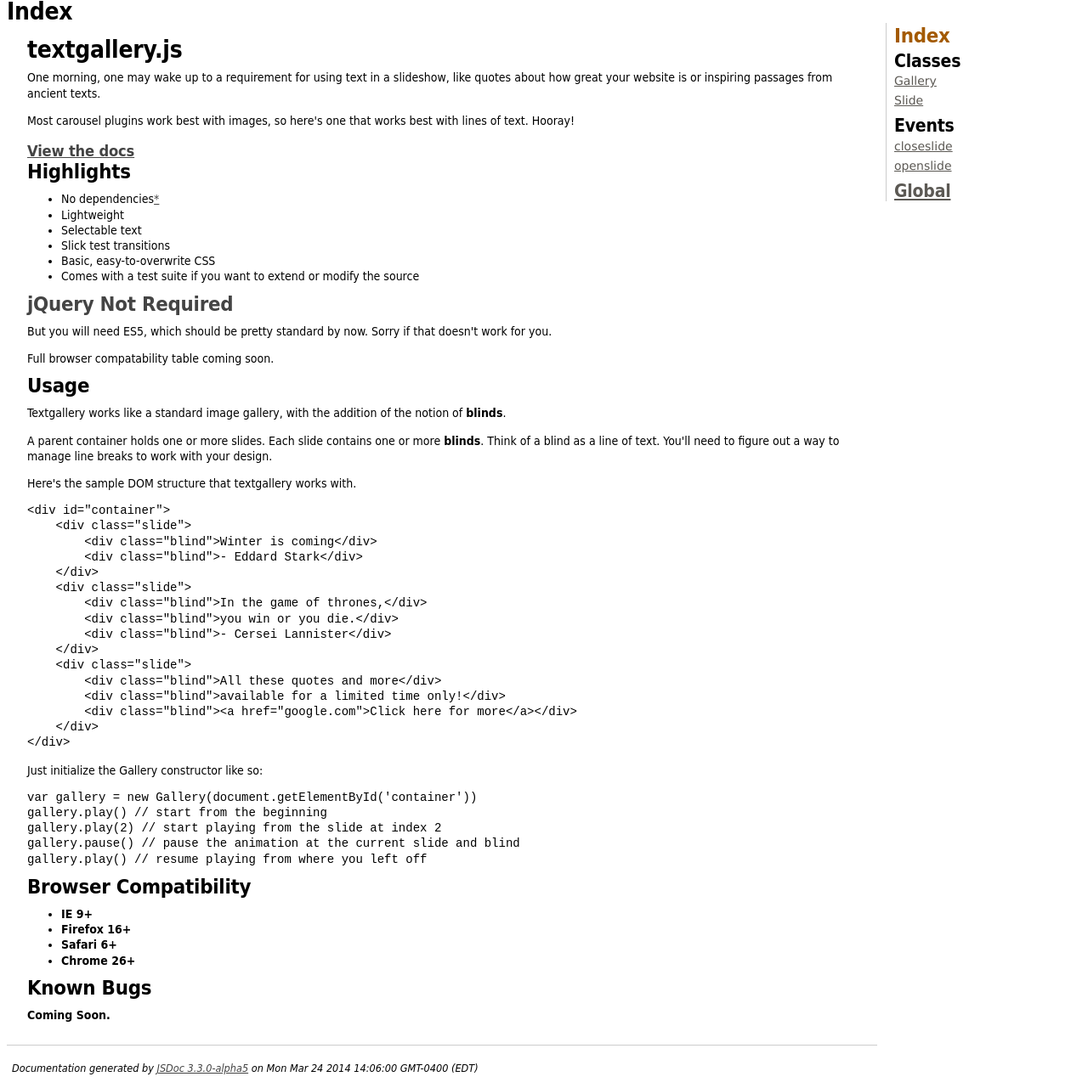
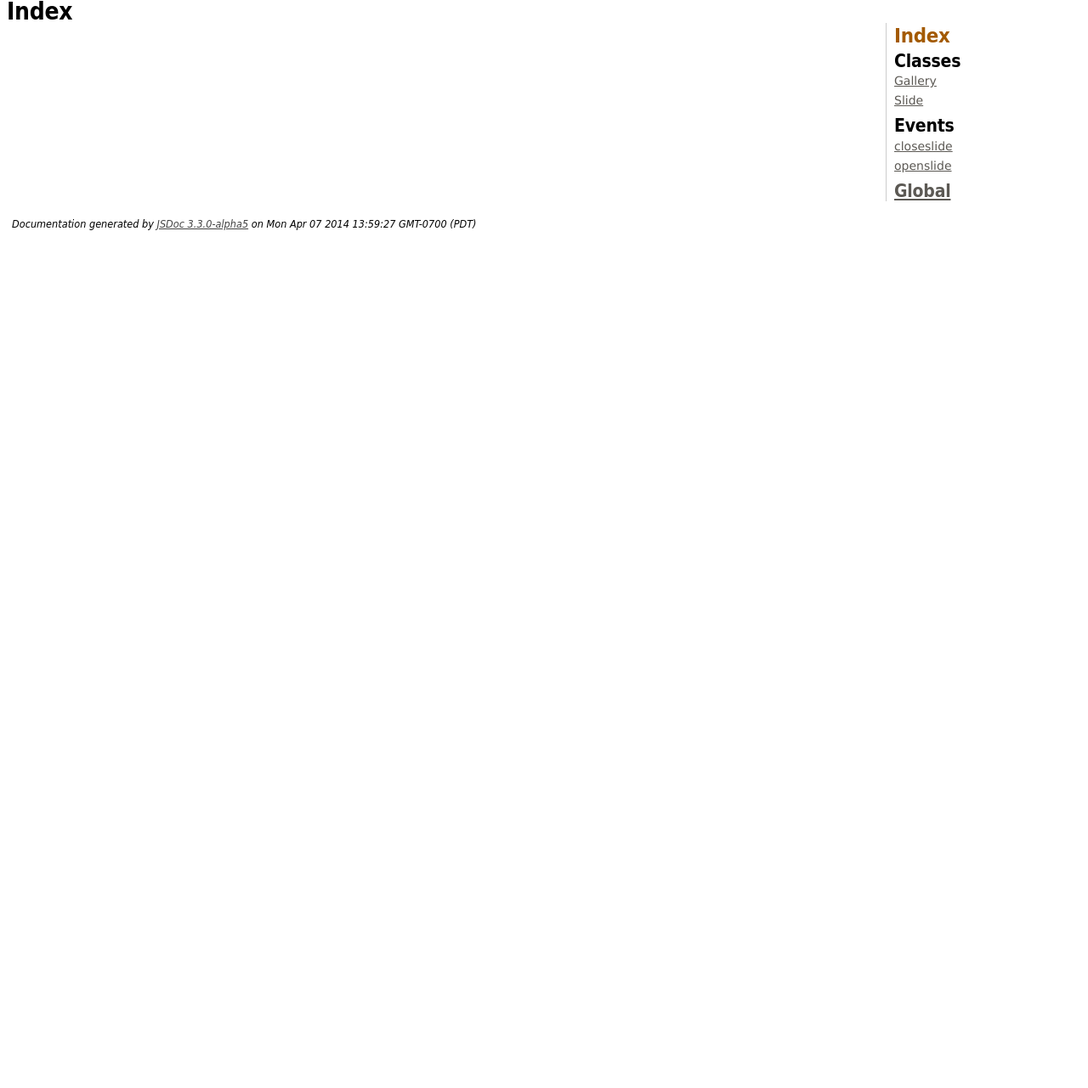
Before and after one commit to noslouch/textgallery, a plain HTML site: page out/index.html in a window 1280 px wide. Shown: the part 9-1290 px from the top of the page at 85% size. After the commit the page ends 800 px from the top, so only its background shows below. Drawn offline with Linux system fonts and the light colour scheme.

Commit message:
recreate docs

```diff
--- a/out/index.html
+++ b/out/index.html
@@ -40,60 +40,6 @@
 
 
 
-    <section>
-        <article><h1>textgallery.js</h1><p>One morning, one may wake up to a requirement for using text in a slideshow,
-like quotes about how great your website is or inspiring passages from ancient
-texts. </p>
-<p>Most carousel plugins work best with images, so here's one that works best with
-lines of text. Hooray!</p>
-<h4><a href="http://noslouch.github.io/textgallery">View the docs</a></h4><h2>Highlights</h2><ul>
-<li>No dependencies<a href="#requirements">*</a></li>
-<li>Lightweight</li>
-<li>Selectable text</li>
-<li>Slick test transitions</li>
-<li>Basic, easy-to-overwrite CSS</li>
-<li>Comes with a test suite if you want to extend or modify the source</li>
-</ul>
-<h2><a name="requirements">jQuery Not Required</a></h2><p>But you will need ES5, which should be pretty standard by now. Sorry if that
-doesn't work for you.</p>
-<p>Full browser compatability table coming soon.</p>
-<h2>Usage</h2><p>Textgallery works like a standard image gallery, with the addition of the notion
-of <strong>blinds</strong>.</p>
-<p>A parent container holds one or more slides. Each slide contains one or more
-<strong>blinds</strong>. Think of a blind as a line of text. You'll need to figure out a way
-to manage line breaks to work with your design.</p>
-<p>Here's the sample DOM structure that textgallery works with.</p>
-<pre><code>&lt;div id=&quot;container&quot;&gt;
-    &lt;div class=&quot;slide&quot;&gt;
-        &lt;div class=&quot;blind&quot;&gt;Winter is coming&lt;/div&gt;
-        &lt;div class=&quot;blind&quot;&gt;- Eddard Stark&lt;/div&gt;
-    &lt;/div&gt;
-    &lt;div class=&quot;slide&quot;&gt;
-        &lt;div class=&quot;blind&quot;&gt;In the game of thrones,&lt;/div&gt;
-        &lt;div class=&quot;blind&quot;&gt;you win or you die.&lt;/div&gt;
-        &lt;div class=&quot;blind&quot;&gt;- Cersei Lannister&lt;/div&gt;
-    &lt;/div&gt;
-    &lt;div class=&quot;slide&quot;&gt;
-        &lt;div class=&quot;blind&quot;&gt;All these quotes and more&lt;/div&gt;
-        &lt;div class=&quot;blind&quot;&gt;available for a limited time only!&lt;/div&gt;
-        &lt;div class=&quot;blind&quot;&gt;&lt;a href=&quot;google.com&quot;&gt;Click here for more&lt;/a&gt;&lt;/div&gt;
-    &lt;/div&gt;
-&lt;/div&gt;
-</code></pre><p>Just initialize the Gallery constructor like so: </p>
-<pre><code>var gallery = new Gallery(document.getElementById('container'))
-gallery.play() // start from the beginning
-gallery.play(2) // start playing from the slide at index 2
-gallery.pause() // pause the animation at the current slide and blind
-gallery.play() // resume playing from where you left off
-</code></pre><h2>Browser Compatibility</h2><ul>
-<li><strong>IE 9+</strong></li>
-<li><strong>Firefox 16+</strong></li>
-<li><strong>Safari 6+</strong></li>
-<li><strong>Chrome 26+</strong></li>
-</ul>
-<h2>Known Bugs</h2><p><strong>Coming Soon.</strong></p></article>
-    </section>
-
 
 
 
@@ -108,7 +54,7 @@ gallery.play() // resume playing from where you left off
 <br clear="both">
 
 <footer>
-    Documentation generated by <a href="https://github.com/jsdoc3/jsdoc">JSDoc 3.3.0-alpha5</a> on Mon Mar 24 2014 14:06:00 GMT-0400 (EDT)
+    Documentation generated by <a href="https://github.com/jsdoc3/jsdoc">JSDoc 3.3.0-alpha5</a> on Mon Apr 07 2014 13:59:27 GMT-0700 (PDT)
 </footer>
 
 <script> prettyPrint(); </script>
```
Also changed, not shown: out/Gallery.html (+1 -1 lines), out/Slide.html (+1 -1 lines), out/global.html (+1 -1 lines), out/textgallery.js.html (+1 -1 lines).
